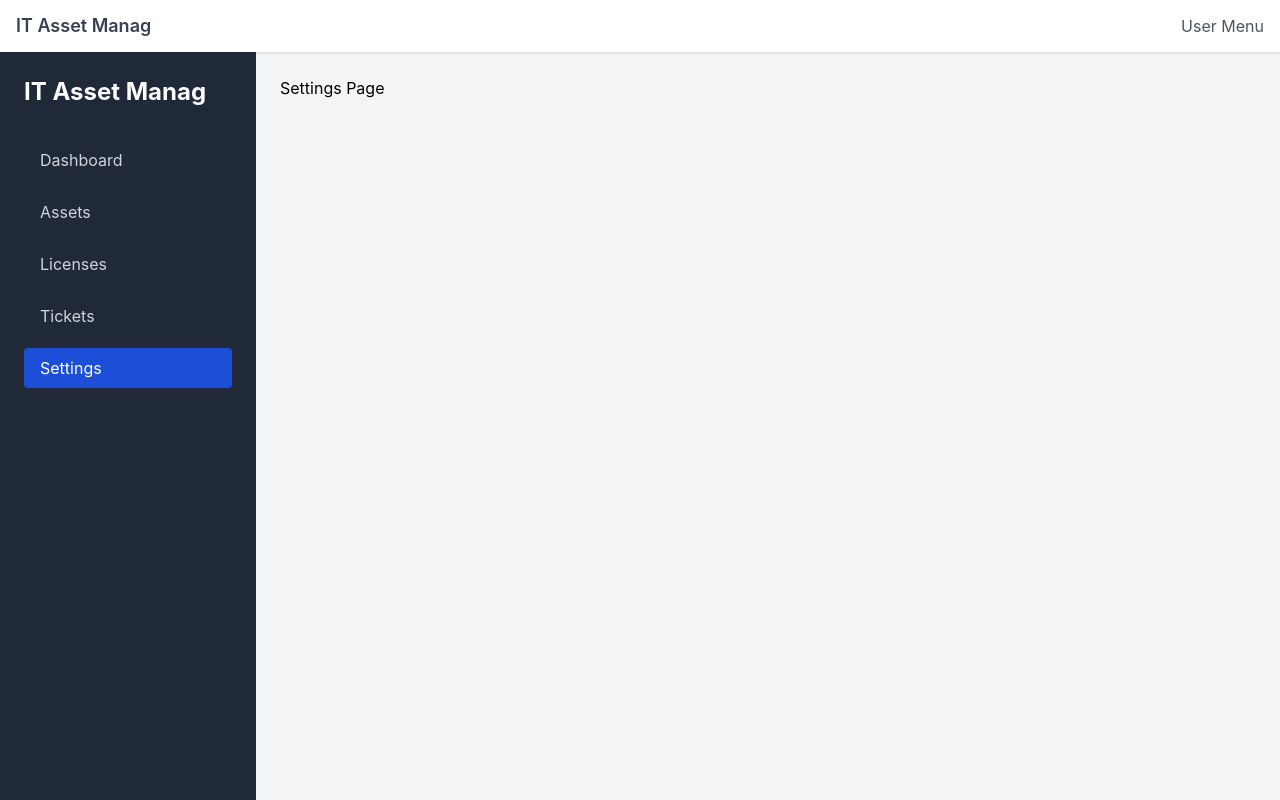
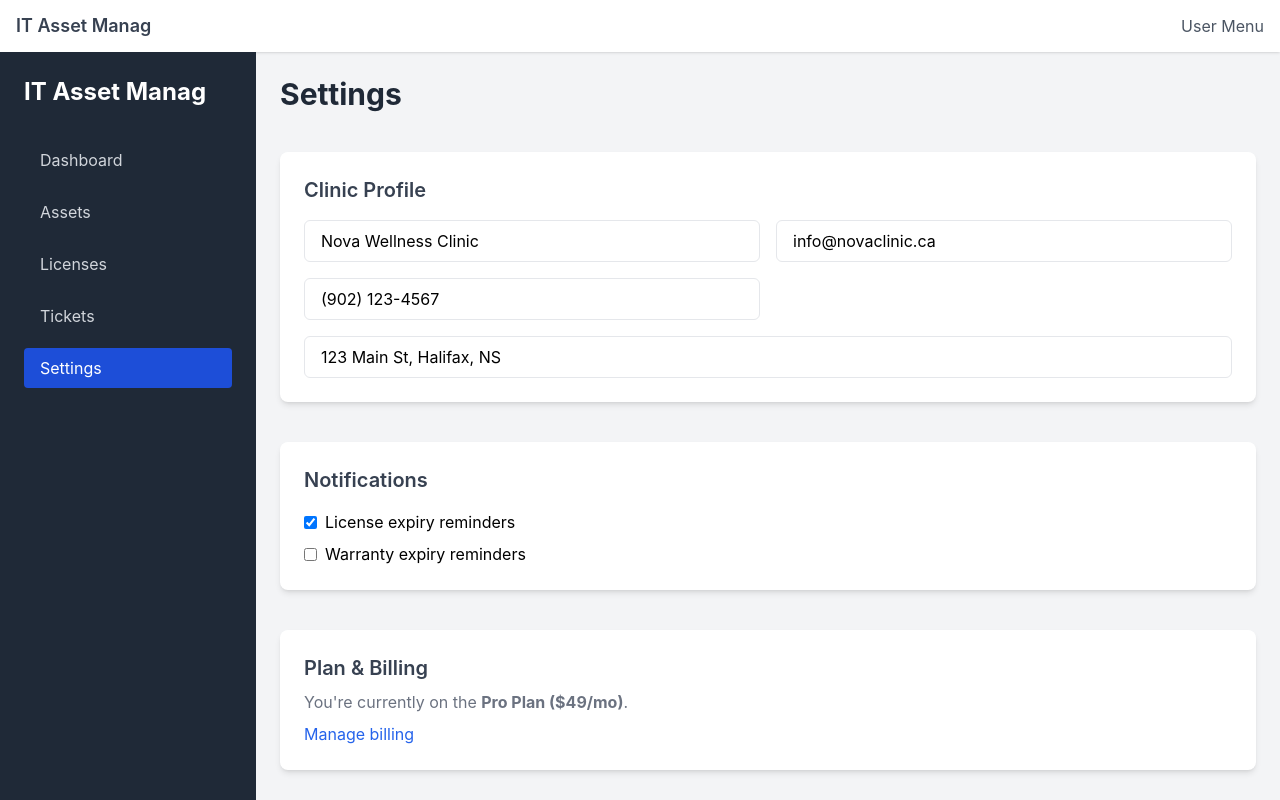
Before and after one commit to abedhasan79/it_asset_manag, a React (Create React App) app: page /settings in a window 1280 px wide. Built offline with nearby package versions, Linux system fonts and the light colour scheme.

Commit message:
setting page layout

```diff
--- a/src/App.js
+++ b/src/App.js
@@ -5,8 +5,8 @@ import Dashboard from "./pages/Dashboard";
 import Assets from "./pages/Assets";
 import Licenses from "./pages/Licenses";
 import Tickets from "./pages/SupportTickets";
+import Settings from "./pages/Settings";
 
-const Settings = () => <div><h2>Settings Page</h2></div>;
 
 function App() {
   return (
--- /dev/null
+++ b/src/pages/Settings.jsx
@@ -0,0 +1,127 @@
+import React, { useState } from "react";
+
+const Settings = () => {
+  const [clinic, setClinic] = useState({
+    name: "Nova Wellness Clinic",
+    email: "info@novaclinic.ca",
+    phone: "(902) 123-4567",
+    address: "123 Main St, Halifax, NS",
+  });
+
+  const [notifications, setNotifications] = useState({
+    licenseReminders: true,
+    warrantyReminders: false,
+  });
+
+  const handleClinicChange = (e) => {
+    const { name, value } = e.target;
+    setClinic((prev) => ({ ...prev, [name]: value }));
+  };
+
+  const handleToggle = (e) => {
+    const { name, checked } = e.target;
+    setNotifications((prev) => ({ ...prev, [name]: checked }));
+  };
+
+  const handleSave = () => {
+    // This will eventually make an API call to save changes
+    console.log("Saving settings:", { clinic, notifications });
+    alert("Settings saved!");
+  };
+
+  return (
+    <div className="space-y-10">
+      <h1 className="text-3xl font-bold text-gray-800">Settings</h1>
+
+      {/* Clinic Profile */}
+      <section className="bg-white p-6 rounded-lg shadow-md space-y-4">
+        <h2 className="text-xl font-semibold text-gray-700">Clinic Profile</h2>
+        <div className="grid grid-cols-1 md:grid-cols-2 gap-4">
+          <input
+            type="text"
+            name="name"
+            value={clinic.name}
+            onChange={handleClinicChange}
+            className="border px-4 py-2 rounded-md"
+            placeholder="Clinic Name"
+          />
+          <input
+            type="email"
+            name="email"
+            value={clinic.email}
+            onChange={handleClinicChange}
+            className="border px-4 py-2 rounded-md"
+            placeholder="Clinic Email"
+          />
+          <input
+            type="tel"
+            name="phone"
+            value={clinic.phone}
+            onChange={handleClinicChange}
+            className="border px-4 py-2 rounded-md"
+            placeholder="Phone Number"
+          />
+          <input
+            type="text"
+            name="address"
+            value={clinic.address}
+            onChange={handleClinicChange}
+            className="border px-4 py-2 rounded-md col-span-1 md:col-span-2"
+            placeholder="Clinic Address"
+          />
+        </div>
+      </section>
+
+      {/* Notification Settings */}
+      <section className="bg-white p-6 rounded-lg shadow-md space-y-4">
+        <h2 className="text-xl font-semibold text-gray-700">Notifications</h2>
+        <div className="space-y-2">
+          <label className="flex items-center gap-2">
+            <input
+              type="checkbox"
+              name="licenseReminders"
+              checked={notifications.licenseReminders}
+              onChange={handleToggle}
+            />
+            License expiry reminders
+          </label>
+          <label className="flex items-center gap-2">
+            <input
+              type="checkbox"
+              name="warrantyReminders"
+              checked={notifications.warrantyReminders}
+              onChange={handleToggle}
+            />
+            Warranty expiry reminders
+          </label>
+        </div>
+      </section>
+
+      {/* Billing Info – Placeholder */}
+      <section className="bg-white p-6 rounded-lg shadow-md space-y-2 text-gray-500">
+        <h2 className="text-xl font-semibold text-gray-700">Plan & Billing</h2>
+        <p>You're currently on the <strong>Pro Plan ($49/mo)</strong>.</p>
+        <button className="text-blue-600 hover:underline">Manage billing</button>
+      </section>
+
+      {/* User Management – Placeholder */}
+      <section className="bg-white p-6 rounded-lg shadow-md space-y-2 text-gray-500">
+        <h2 className="text-xl font-semibold text-gray-700">User Management</h2>
+        <p>User roles, access permissions, and invitations coming soon.</p>
+        <button className="text-blue-600 hover:underline">Invite User (Coming Soon)</button>
+      </section>
+
+      {/* Save Button */}
+      <div className="flex justify-end">
+        <button
+          onClick={handleSave}
+          className="bg-blue-600 text-white px-6 py-2 rounded-md hover:bg-blue-700"
+        >
+          Save Settings
+        </button>
+      </div>
+    </div>
+  );
+};
+
+export default Settings;
```
